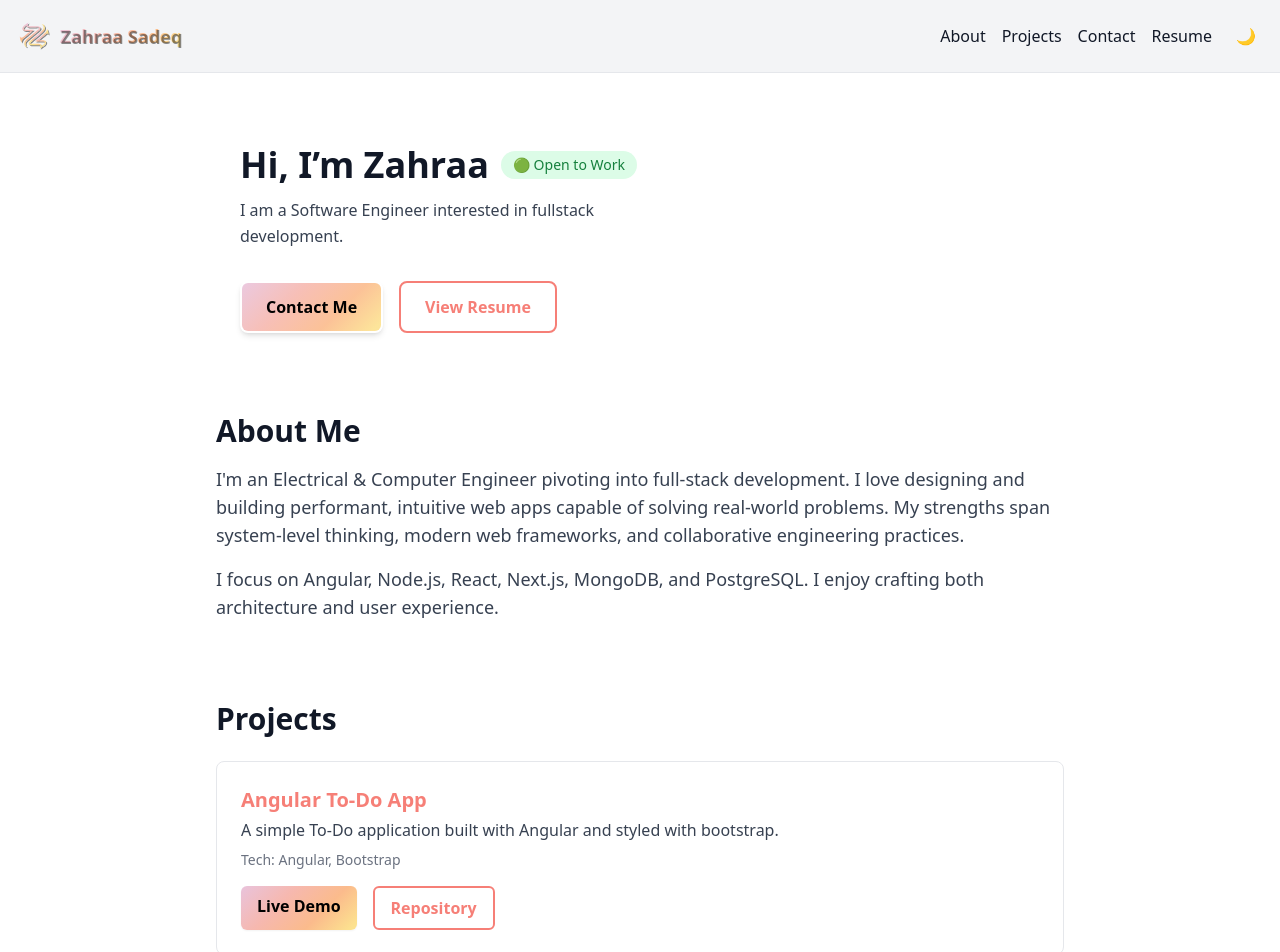
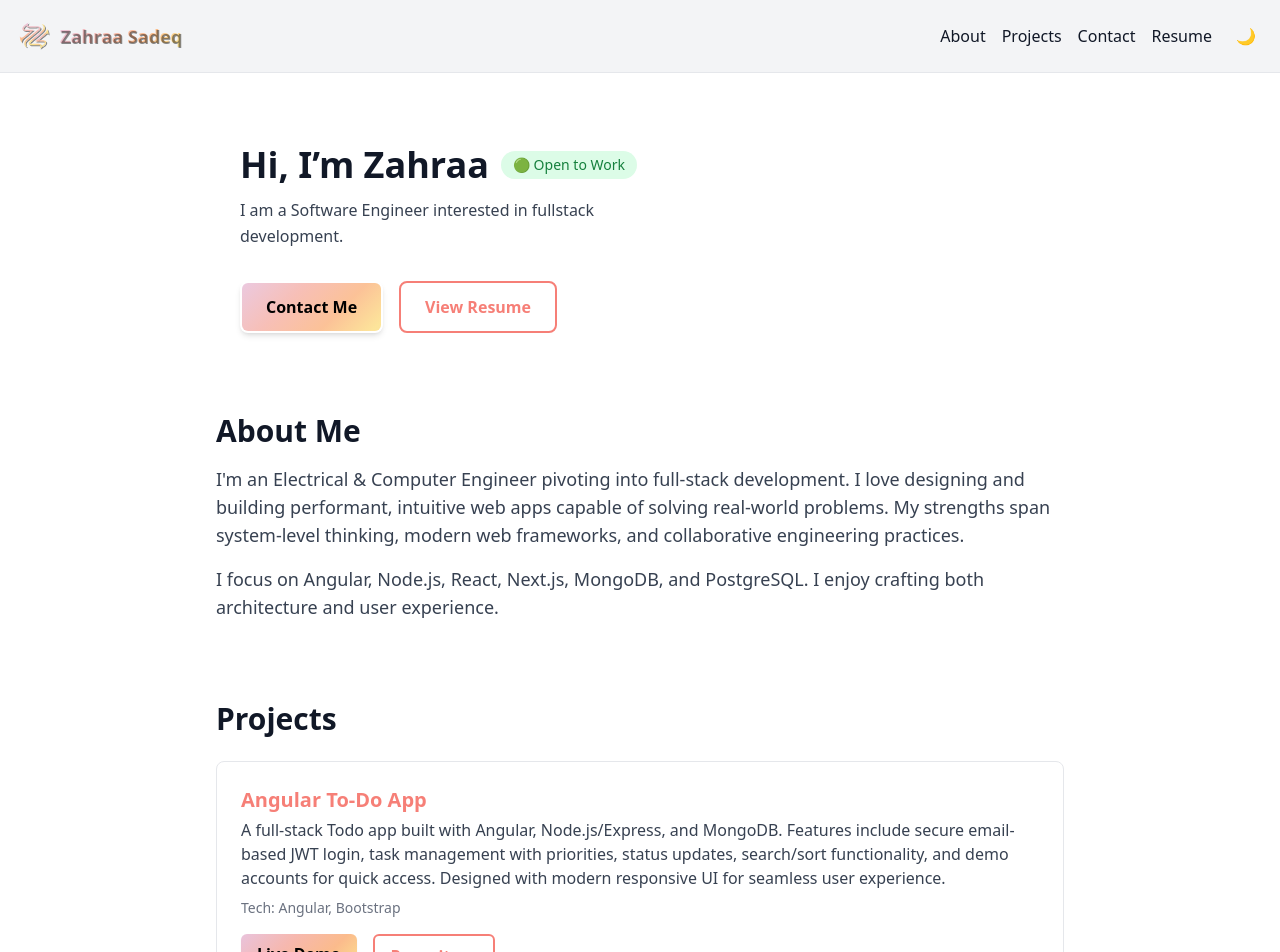
Before and after one commit to ZahraaSadeqProd/Profile, a Next.js app: page / in a window 1280 px wide. Shown: the top 952 px of the page. Built offline with nearby package versions, Linux system fonts and the light colour scheme.

Commit message:
updated angular todo app description

```diff
--- a/src/data/projects.ts
+++ b/src/data/projects.ts
@@ -3,7 +3,7 @@ const projects = [
     slug: "angular-todo-app",
     name: "Angular To-Do App",
     description:
-      "A simple To-Do application built with Angular and styled with bootstrap.",
+      "A full-stack Todo app built with Angular, Node.js/Express, and MongoDB. Features include secure email-based JWT login, task management with priorities, status updates, search/sort functionality, and demo accounts for quick access. Designed with modern responsive UI for seamless user experience.",
     tech: ["Angular", "Bootstrap"],
     demoUrl: "https://zas-angulartodoapp.netlify.app/",
     repoUrl: "https://github.com/ZahraaSadeqProd/Angular-Todo-App",
```
